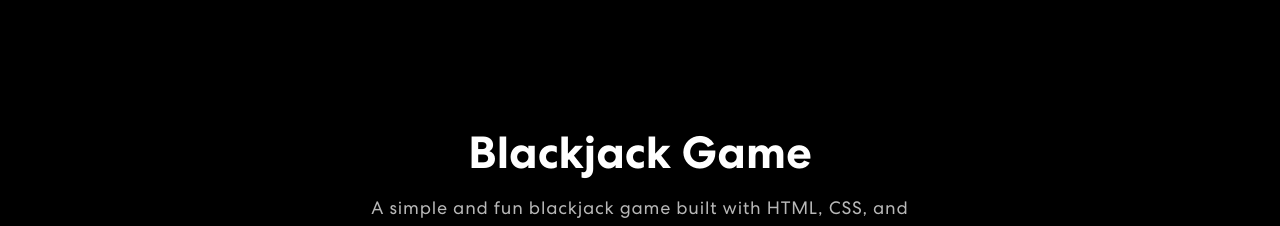
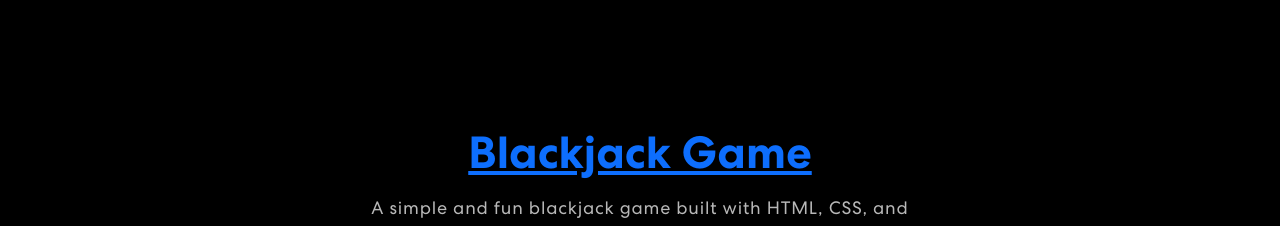
Before and after one commit to carlosm22700/personal-portfolio, a React (Create React App) app: page / in a window 1280 px wide. Shown: the part 1400-1626 px from the top of the page. Built offline with nearby package versions, Linux system fonts and the light colour scheme.

Commit message:
implement project liveurls

```diff
--- a/src/components/Projects.js
+++ b/src/components/Projects.js
@@ -157,9 +157,11 @@ export const Projects = () => {
 
   const [currentTitle, setCurrentTitle] = useState(projects[0].title);
   const [currentDescription, setCurrentDescription] = useState("A simple and fun blackjack game built with HTML, CSS, and JavaScript. The game allows users to test their luck by increase/decrease their bet and playing multiple rounds of blackjack against a dealer.");
+  const [currentLiveUrl, setCurrentLiveUrl] = useState(projects[0].liveUrl);
 
   const handleSelect = (selectedIndex) => {
     setCurrentTitle(projects[selectedIndex].title);
+    setCurrentLiveUrl(projects[selectedIndex].liveUrl);
     switch (selectedIndex) {
       case '0':
         setCurrentDescription("A simple and fun blackjack game built with HTML, CSS, and JavaScript. The game allows users to test their luck by increase/decrease their bet and playing multiple rounds of blackjack against a dealer.");
@@ -187,7 +189,7 @@ export const Projects = () => {
             <TrackVisibility>
               {({ isVisible }) =>
                 <div>
-                  <h2>{currentTitle}</h2>
+                  <a href={currentLiveUrl} target="_blank" rel="noreferrer"><h2>{currentTitle}</h2></a>
                   <p>{currentDescription}</p>
                   <Tab.Container id="projects-tabs" defaultActiveKey="0" onSelect={handleSelect}>
                     <Nav variant="pills" className="nav-pills mb-5 justify-content-center align-items-center" id="pills-tab">
```
